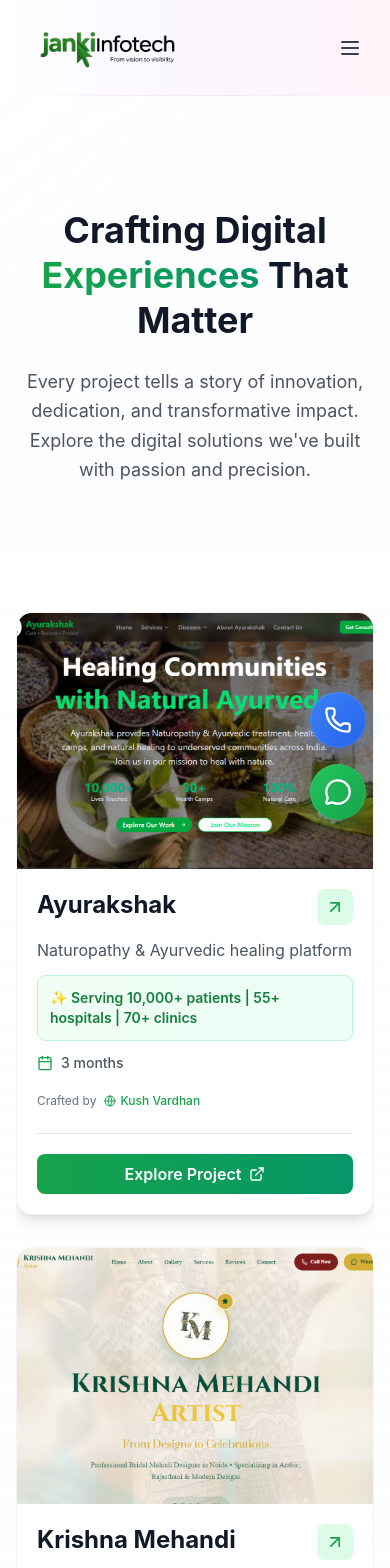
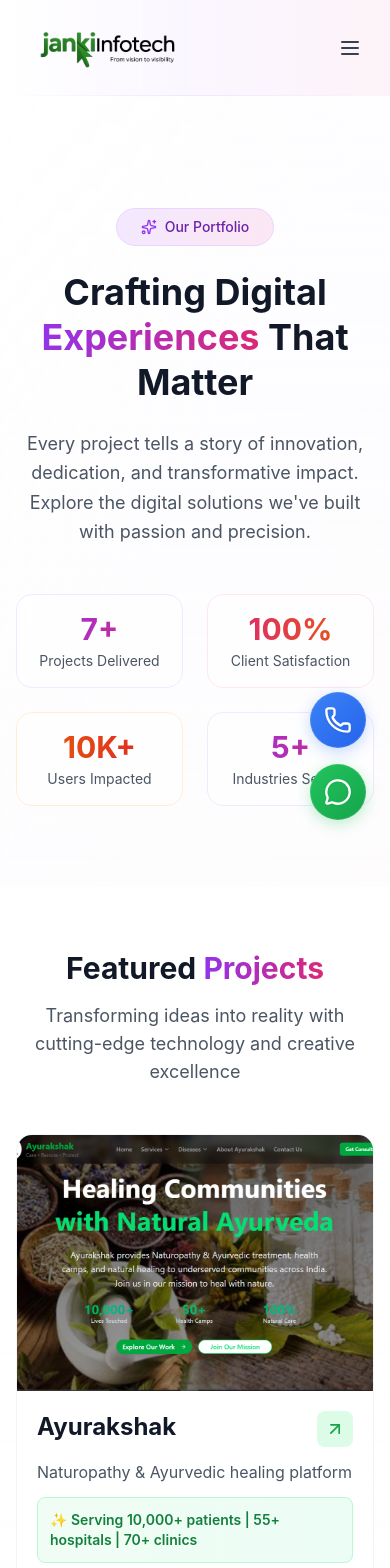
Before and after one commit to kushvardhan/jankiinfotech, a Next.js app: page /our-work in a window 390 px wide. Shown: the top 1568 px of the page. Built offline with nearby package versions, Linux system fonts and the light colour scheme.

Commit message:
ui improved

```diff
--- a/src/app/community/page.tsx
+++ b/src/app/community/page.tsx
@@ -274,10 +274,14 @@ export default function CommunityPage() {
             </div>
 
             <div className="grid lg:grid-cols-3 gap-8">
-              {upcomingEvents.map((event) => (
+              {upcomingEvents.map((event, index) => (
                 <div
                   key={event.id}
-                  className="bg-white rounded-2xl overflow-hidden shadow-lg hover:shadow-xl transition-all duration-300 hover:scale-105"
+                  className="bg-white rounded-2xl overflow-hidden shadow-lg hover:shadow-xl transition-all duration-300 hover:scale-105 group"
+                  style={{
+                    opacity: 0,
+                    animation: `fadeInUp 0.6s ease-out ${index * 0.2}s forwards`,
+                  }}
                 >
                   <div className="bg-gradient-to-r from-green-500 to-green-600 p-6 text-white">
                     <div className="text-4xl mb-3">{event.image}</div>
--- a/src/app/our-work/page.tsx
+++ b/src/app/our-work/page.tsx
@@ -192,6 +192,12 @@ const projects: Project[] = [
 
 export default function OurWorkPage() {
   const [selectedProject, setSelectedProject] = useState<Project | null>(null);
+  const [isVisible, setIsVisible] = useState(false);
+
+  // Trigger entrance animations
+  useEffect(() => {
+    setIsVisible(true);
+  }, []);
 
   // Handle ESC key to close modal
   useEffect(() => {
@@ -211,38 +217,129 @@ export default function OurWorkPage() {
     <main className="min-h-screen bg-gradient-to-b from-white via-green-50/30 to-white overflow-x-hidden">
       <Navbar />
 
-      {/* Hero Section - Premium */}
-      <section className="relative pt-32 pb-16 px-4 sm:px-6 lg:px-8 overflow-hidden bg-gradient-to-br from-white via-purple-50/20 to-pink-50/20 md:from-purple-50 md:via-pink-50 md:to-orange-50">
+      {/* Hero Section - Premium with Animations */}
+      <section className="relative pt-32 pb-20 md:pb-28 px-4 sm:px-6 lg:px-8 overflow-hidden bg-gradient-to-br from-white via-purple-50/20 to-pink-50/20 md:from-purple-50 md:via-pink-50 md:to-orange-50">
         <div className="absolute inset-0 -z-10 overflow-hidden pointer-events-none">
           <div className="absolute top-20 left-10 w-96 h-96 bg-gradient-to-br from-purple-300/8 to-pink-300/8 md:from-purple-300/20 md:to-pink-300/20 rounded-full mix-blend-multiply filter blur-3xl animate-blob"></div>
           <div className="absolute bottom-20 right-10 w-96 h-96 bg-gradient-to-br from-orange-300/8 to-red-300/8 md:from-orange-300/20 md:to-red-300/20 rounded-full mix-blend-multiply filter blur-3xl animate-blob animation-delay-2000"></div>
           <div className="absolute top-1/2 left-1/2 w-72 h-72 bg-gradient-to-br from-pink-300/8 to-rose-300/8 md:from-pink-300/15 md:to-rose-300/15 rounded-full mix-blend-multiply filter blur-3xl animate-blob animation-delay-4000"></div>
         </div>
 
+        {/* Grid pattern - very subtle */}
+        <div className="absolute inset-0 opacity-[0.02] md:opacity-[0.03] -z-10">
+          <div className="absolute inset-0 bg-[linear-gradient(to_right,#a855f7_1px,transparent_1px),linear-gradient(to_bottom,#a855f7_1px,transparent_1px)] bg-[size:4rem_4rem]"></div>
+        </div>
+
         <div className="container mx-auto max-w-6xl text-center">
-          <h1 className="text-4xl md:text-5xl lg:text-6xl font-bold text-gray-900 mb-6 leading-tight">
+          {/* Badge */}
+          <div
+            className={`inline-flex items-center bg-gradient-to-r from-purple-100 to-pink-100 md:from-purple-500/10 md:to-pink-500/10 border border-purple-200 md:border-purple-500/20 rounded-full px-6 py-2 mb-6 transition-all duration-700 ${
+              isVisible
+                ? "opacity-100 translate-y-0"
+                : "opacity-0 -translate-y-4"
+            }`}
+          >
+            <Sparkles className="h-4 w-4 mr-2 text-purple-600 md:text-purple-400" />
+            <span className="text-sm font-medium text-purple-800 md:text-purple-300">
+              Our Portfolio
+            </span>
+          </div>
+
+          <h1
+            className={`text-4xl md:text-5xl lg:text-6xl font-bold text-gray-900 mb-6 leading-tight transition-all duration-700 delay-100 ${
+              isVisible
+                ? "opacity-100 translate-y-0"
+                : "opacity-0 translate-y-4"
+            }`}
+          >
             Crafting Digital{" "}
-            <span className="bg-gradient-to-r from-green-600 to-emerald-600 bg-clip-text text-transparent">
+            <span className="bg-gradient-to-r from-purple-600 to-pink-600 md:from-purple-400 md:to-pink-400 bg-clip-text text-transparent">
               Experiences
             </span>{" "}
             That Matter
           </h1>
-          <p className="text-lg md:text-xl text-gray-600 max-w-3xl mx-auto leading-relaxed">
+          <p
+            className={`text-lg md:text-xl text-gray-600 md:text-gray-700 max-w-3xl mx-auto leading-relaxed transition-all duration-700 delay-200 ${
+              isVisible
+                ? "opacity-100 translate-y-0"
+                : "opacity-0 translate-y-4"
+            }`}
+          >
             Every project tells a story of innovation, dedication, and
             transformative impact. Explore the digital solutions we&apos;ve
             built with passion and precision.
           </p>
+
+          {/* Stats Row */}
+          <div
+            className={`mt-12 grid grid-cols-2 md:grid-cols-4 gap-6 max-w-4xl mx-auto transition-all duration-700 delay-300 ${
+              isVisible
+                ? "opacity-100 translate-y-0"
+                : "opacity-0 translate-y-4"
+            }`}
+          >
+            <div className="bg-white/50 md:bg-white/10 backdrop-blur-sm rounded-2xl p-4 md:p-6 border border-purple-100 md:border-white/20">
+              <div className="text-3xl md:text-4xl font-bold bg-gradient-to-r from-purple-600 to-pink-600 bg-clip-text text-transparent">
+                7+
+              </div>
+              <div className="text-sm text-gray-600 md:text-gray-700 mt-1">
+                Projects Delivered
+              </div>
+            </div>
+            <div className="bg-white/50 md:bg-white/10 backdrop-blur-sm rounded-2xl p-4 md:p-6 border border-pink-100 md:border-white/20">
+              <div className="text-3xl md:text-4xl font-bold bg-gradient-to-r from-pink-600 to-orange-600 bg-clip-text text-transparent">
+                100%
+              </div>
+              <div className="text-sm text-gray-600 md:text-gray-700 mt-1">
+                Client Satisfaction
+              </div>
+            </div>
+            <div className="bg-white/50 md:bg-white/10 backdrop-blur-sm rounded-2xl p-4 md:p-6 border border-orange-100 md:border-white/20">
+              <div className="text-3xl md:text-4xl font-bold bg-gradient-to-r from-orange-600 to-red-600 bg-clip-text text-transparent">
+                10K+
+              </div>
+              <div className="text-sm text-gray-600 md:text-gray-700 mt-1">
+                Users Impacted
+              </div>
+            </div>
+            <div className="bg-white/50 md:bg-white/10 backdrop-blur-sm rounded-2xl p-4 md:p-6 border border-purple-100 md:border-white/20">
+              <div className="text-3xl md:text-4xl font-bold bg-gradient-to-r from-purple-600 to-pink-600 bg-clip-text text-transparent">
+                5+
+              </div>
+              <div className="text-sm text-gray-600 md:text-gray-700 mt-1">
+                Industries Served
+              </div>
+            </div>
+          </div>
         </div>
       </section>
 
-      {/* Projects Grid - Premium Layout */}
-      <section className="py-16 md:py-24 px-4 sm:px-6 lg:px-8">
+      {/* Projects Grid - Premium Layout with Staggered Animations */}
+      <section className="py-16 md:py-24 px-4 sm:px-6 lg:px-8 bg-gradient-to-b from-white via-gray-50/30 to-white">
         <div className="container mx-auto max-w-7xl">
+          {/* Section Header */}
+          <div className="text-center mb-12 md:mb-16">
+            <h2 className="text-3xl md:text-4xl font-bold text-gray-900 mb-4">
+              Featured{" "}
+              <span className="bg-gradient-to-r from-purple-600 to-pink-600 bg-clip-text text-transparent">
+                Projects
+              </span>
+            </h2>
+            <p className="text-lg text-gray-600 max-w-2xl mx-auto">
+              Transforming ideas into reality with cutting-edge technology and
+              creative excellence
+            </p>
+          </div>
+
           <div className="grid grid-cols-1 lg:grid-cols-2 gap-8">
-            {projects.map((project) => (
+            {projects.map((project, index) => (
               <div
                 key={project.id}
-                className="group relative bg-white rounded-2xl overflow-hidden shadow-lg hover:shadow-2xl transition-all duration-500 border border-gray-100 hover:border-green-200 flex flex-col h-full"
+                className="group relative bg-white rounded-2xl overflow-hidden shadow-lg hover:shadow-2xl transition-all duration-500 border border-gray-100 hover:border-purple-200 flex flex-col h-full"
+                style={{
+                  opacity: 0,
+                  animation: `fadeInUp 0.6s ease-out ${index * 0.15}s forwards`,
+                }}
               >
                 {/* Image Container - Larger */}
                 <div className="relative h-64 md:h-72 overflow-hidden bg-gradient-to-br from-gray-100 to-gray-200">
@@ -626,6 +723,19 @@ export default function OurWorkPage() {
       </section> */}
 
       <SmallFooter />
+
+      <style jsx>{`
+        @keyframes fadeInUp {
+          from {
+            opacity: 0;
+            transform: translateY(30px);
+          }
+          to {
+            opacity: 1;
+            transform: translateY(0);
+          }
+        }
+      `}</style>
     </main>
   );
 }
```
